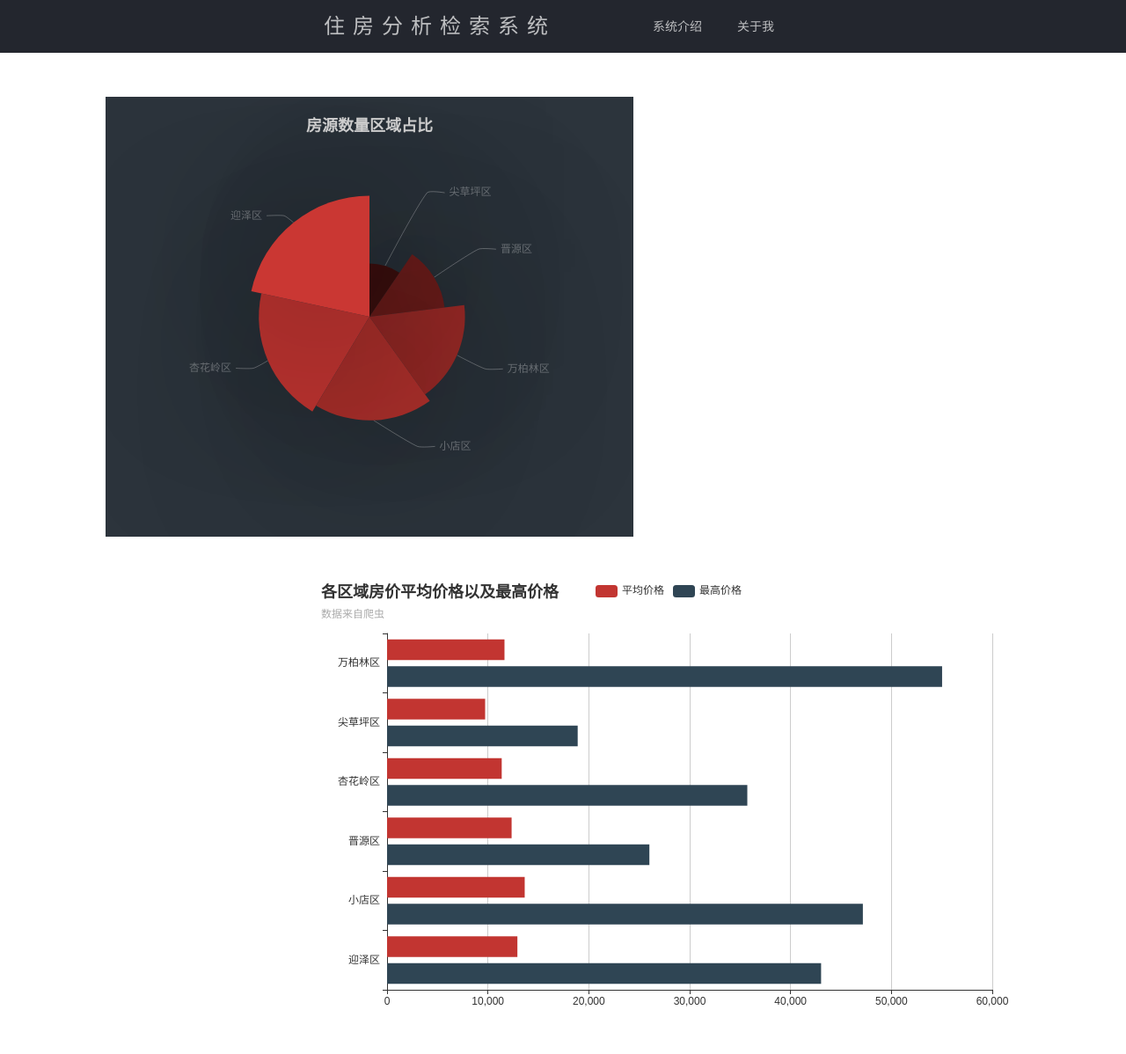
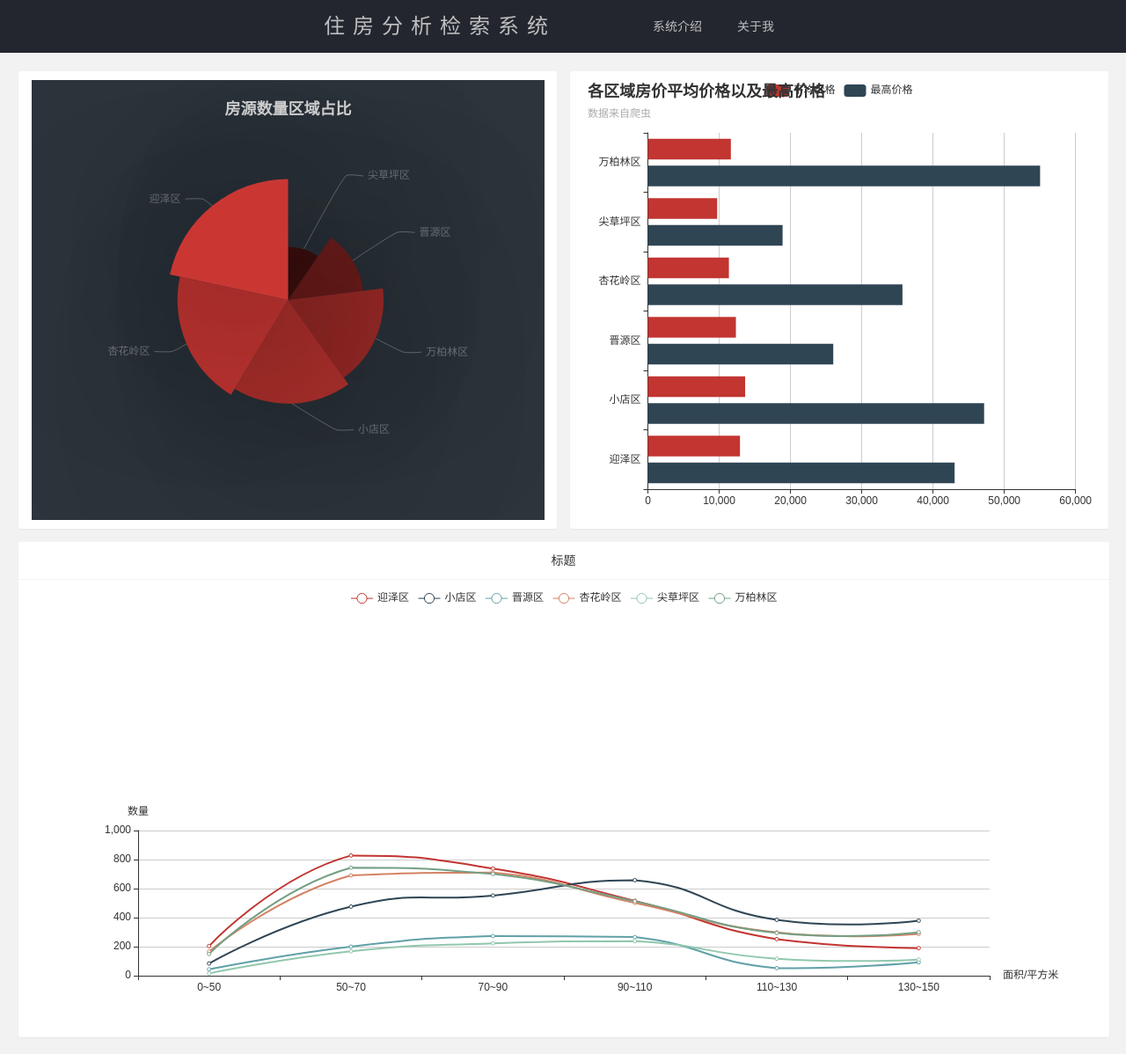
Before and after one commit to guli732/House_map, a Django app: page /other_view/ in a window 1280 px wide. Shown: the whole page at 88% size. Run offline with Django 3.2, Linux system fonts and the light colour scheme.

Commit message:
可视化页面修改

```diff
--- a/other_view/templates/other_view.html
+++ b/other_view/templates/other_view.html
@@ -3,18 +3,48 @@
 
 {% block headextend %}
     <script src="{% static 'js/echars.min.js' %}"></script>
-    <link rel="stylesheet" href="{% static 'css/other.css' %}">
+    {#    <link rel="stylesheet" href="{% static 'css/other.css' %}">#}
 {% endblock %}
 
 {% block body %}
-<div id="test">
-    <div id="one"></div>
-    <div id="two"></div>
-    <div id="three"></div>
-    <div id="four"></div>
-</div>
+    <div class="chartsDiv" style="padding: 20px; background-color: #f2f2f2;">
+        <div class="layui-row layui-col-space15">
+            <div class="layui-col-md6 layui-anim layui-anim-scale">
+                <div class="layui-card">
+{#                    <div class="layui-card-header">标题</div>#}
+                    <div class="layui-card-body">
+                        <div id="one" style="height: 500px"></div>
+                    </div>
+                </div>
+            </div>
+            <div class="layui-col-md6 layui-anim layui-anim-scale">
+                <div class="layui-card">
+{#                    <div class="layui-card-header">标题</div>#}
+                    <div class="layui-card-body">
+                        <div id="two" style="height: 500px"></div>
+                    </div>
+                </div>
+            </div>
+            <div class="layui-col-md12 layui-anim layui-anim-scale">
+                <div class="layui-card">
+                    <div class="layui-card-header">标题</div>
+                    <div class="layui-card-body">
+                        <div id="three" style="height: 500px"></div>
+                    </div>
+                </div>
+            </div>
+            {#                <div class="layui-col-md6 layui-anim layui-anim-scale">#}
+            {#                    <div class="layui-card">#}
+            {#                        <div class="layui-card-header">标题</div>#}
+            {#                        <div class="layui-card-body">#}
+            {#                            内容#}
+            {#                        </div>#}
+            {#                    </div>#}
+            {#                </div>#}
+        </div>
+    </div>
 {% endblock %}
 
 {% block footerextend %}
-    <script src="{% static 'js/other.js' %}"></script>
+    <script src="{% static 'js/other_view.js' %}"></script>
 {% endblock %}
--- /dev/null
+++ b/static/js/other_view.js
@@ -0,0 +1,195 @@
+layui.use(["form"], function () {
+    const $ = layui.jquery;
+
+    function resize() {
+        let headerRowHeight = $(".layui-header").height();
+        let documentHeight = $(window).height();
+        $(".chartsDiv").height(documentHeight - headerRowHeight - 40);
+        let cardHeaderHeight = $(".layui-card-header").height();
+        $(".layui-card-body").height(
+            (documentHeight - headerRowHeight - 140 - cardHeaderHeight) / 2
+        );
+    }
+
+    // resize();
+    // $(window).resize(() => {
+    //     resize();
+    // });
+    var part_one = echarts.init(document.getElementById('one'));
+    var part_two = echarts.init(document.getElementById('two'));
+    var part_three = echarts.init(document.getElementById('three'));
+
+    charts_one = {
+        backgroundColor: '#2c343c',
+        title: {
+            text: '房源数量区域占比',
+            left: 'center',
+            top: 20,
+            textStyle: {
+                color: '#ccc'
+            }
+        },
+        tooltip: {
+            trigger: 'item',
+            formatter: '{a} <br/>{b} : {c} ({d}%)'
+        },
+        visualMap: {
+            show: false,
+            min: 600,
+            max: 6000,
+            inRange: {
+                colorLightness: [0, 1]
+            }
+        },
+        series: [
+            {
+                name: '所在区域',
+                type: 'pie',
+                radius: '55%',
+                center: ['50%', '50%'],
+                data: [
+                    {value: 3280, name: '迎泽区'},
+                    {value: 2810, name: '小店区'},
+                    {value: 2053, name: '晋源区'},
+                    {value: 3000, name: '杏花岭区'},
+                    {value: 1446, name: '尖草坪区'},
+                    {value: 2590, name: '万柏林区'}
+                ].sort(function (a, b) {
+                    return a.value - b.value;
+                }),
+                roseType: 'radius',
+                label: {
+                    color: 'rgba(255, 255, 255, 0.3)'
+                },
+                labelLine: {
+                    lineStyle: {
+                        color: 'rgba(255, 255, 255, 0.3)'
+                    },
+                    smooth: 0.2,
+                    length: 10,
+                    length2: 20
+                },
+                itemStyle: {
+                    color: '#c23531',
+                    shadowBlur: 200,
+                    shadowColor: 'rgba(0, 0, 0, 0.5)'
+                },
+                animationType: 'scale',
+                animationEasing: 'elasticOut',
+                animationDelay: function (idx) {
+                    return Math.random() * 200;
+                }
+            }
+        ]
+    };
+
+    charts_two = {
+        title: {
+            text: '各区域房价平均价格以及最高价格',
+            subtext: '数据来自爬虫'
+        },
+        tooltip: {
+            trigger: 'axis',
+            axisPointer: {
+                type: 'shadow'
+            }
+        },
+        legend: {
+            data: ['平均价格', '最高价格']
+        },
+        grid: {
+            left: '3%',
+            right: '4%',
+            bottom: '3%',
+            containLabel: true
+        },
+        xAxis: {
+            type: 'value',
+            boundaryGap: [0, 0.01]
+        },
+        yAxis: {
+            type: 'category',
+            data: ['迎泽区', '小店区', '晋源区', '杏花岭区', '尖草坪区', '万柏林区']
+        },
+        series: [
+            {
+                name: '平均价格',
+                type: 'bar',
+                data: [12920, 13645, 12347, 11366, 9723, 11641]
+            },
+            {
+                name: '最高价格',
+                type: 'bar',
+                data: [43028, 47170, 26006, 35714, 18898, 55024]
+            }
+        ]
+    };
+
+    setTimeout(function () {
+        option = {
+            legend: {},
+            tooltip: {
+                trigger: 'axis',
+                showContent: false
+            },
+            dataset: {
+                source: [
+                    ['product', '0~50', '50~70', '70~90', '90~110', '110~130', '130~150'],
+                    ['迎泽区', 204, 828, 738, 516, 252, 190],
+                    ['小店区', 84, 476, 552, 658, 385, 379],
+                    ['晋源区', 44, 200, 273, 266, 52, 92],
+                    ['杏花岭区', 166, 691, 710, 502, 298, 288],
+                    ['尖草坪区', 16, 168, 223, 238, 117, 111],
+                    ['万柏林区', 150, 744, 701, 513, 295, 299],
+                ]
+            },
+            xAxis: {type: 'category', name: '面积/平方米'},
+            yAxis: {gridIndex: 0, name: '数量'},
+            grid: {top: '55%'},
+            series: [
+                {type: 'line', smooth: true, seriesLayoutBy: 'row'},
+                {type: 'line', smooth: true, seriesLayoutBy: 'row'},
+                {type: 'line', smooth: true, seriesLayoutBy: 'row'},
+                {type: 'line', smooth: true, seriesLayoutBy: 'row'},
+                {type: 'line', smooth: true, seriesLayoutBy: 'row'},
+                {type: 'line', smooth: true, seriesLayoutBy: 'row'},
+                {
+                    type: 'pie',
+                    id: 'pie',
+                    radius: '30%',
+                    center: ['50%', '25%'],
+                    label: {
+                        formatter: '{b}: {@2012} ({d}%)'
+                    },
+                    encode: {
+                        itemName: 'product',
+                        value: '2012',
+                        tooltip: '2012'
+                    }
+                }
+            ]
+        };
+        part_three.on('updateAxisPointer', function (event) {
+            var xAxisInfo = event.axesInfo[0];
+            if (xAxisInfo) {
+                var dimension = xAxisInfo.value + 1;
+                part_three.setOption({
+                    series: {
+                        id: 'pie',
+                        label: {
+                            formatter: '{b}: {@[' + dimension + ']} ({d}%)'
+                        },
+                        encode: {
+                            value: dimension,
+                            tooltip: dimension
+                        }
+                    }
+                });
+            }
+        });
+        part_three.setOption(option);
+    });
+
+    part_one.setOption(charts_one);
+    part_two.setOption(charts_two);
+});
```
